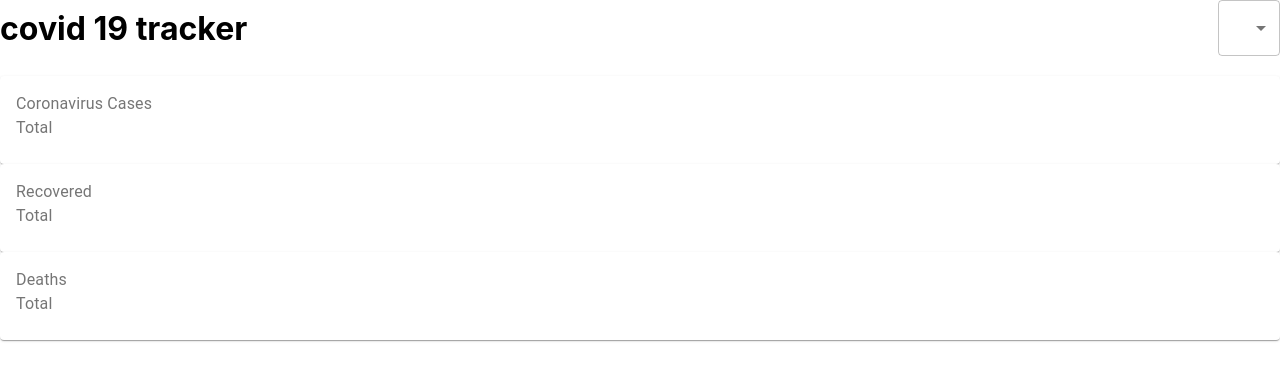
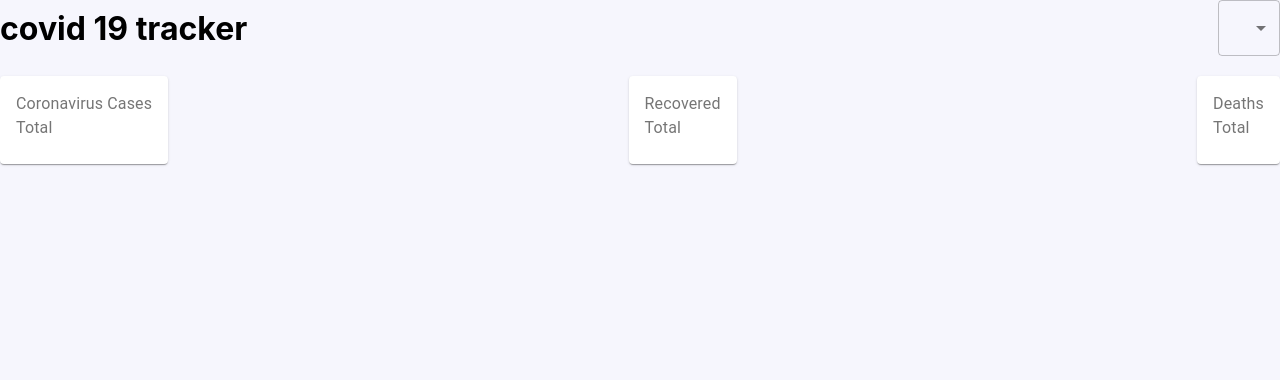
Before and after one commit to oozan/covid-19-tracker, a React (Create React App) app: page / in a window 1280 px wide. Shown: the top 380 px of the page. Built offline with nearby package versions, Linux system fonts and the light colour scheme; no server answers.

Commit message:
styled app__stats

```diff
--- a/src/App.css
+++ b/src/App.css
@@ -1,5 +1,9 @@
 * {
   margin: 0;
+}
+
+body {
+  background-color: #f6f6fd;
 }
 
 .app__header {
@@ -8,3 +12,8 @@
   margin-bottom: 20px;
   justify-content: space-between;
 }
+
+.app__stats {
+  display: flex;
+  justify-content: space-between;
+}
```
